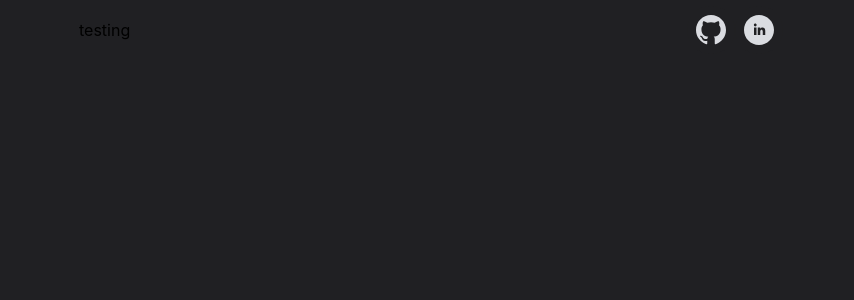
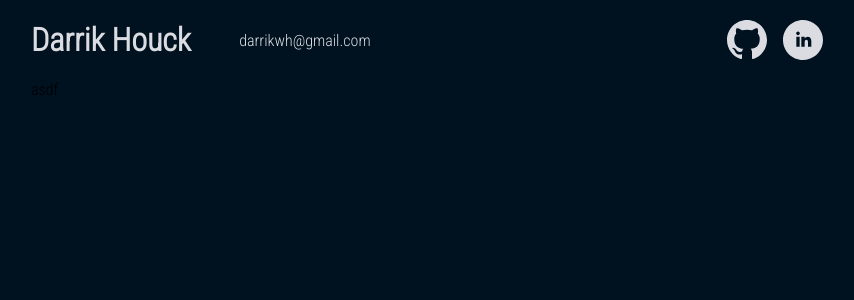
Before and after one commit to Daarrik/kanji-guess-v2, a React (Create React App) app: page / in a window 1280 px wide. Shown: the top 300 px of the page, without its empty margins (209-1063 px from the left). Built offline with nearby package versions, Linux system fonts and the light colour scheme.

Commit message:
rename header -> footer

```diff
--- a/public/index.html
+++ b/public/index.html
@@ -7,6 +7,12 @@
     <meta name="theme-color" content="#000000" />
     <meta name="Kanji Guess" content="Kanji testing app" />
     <link rel="manifest" href="%PUBLIC_URL%/manifest.json" />
+    <link rel="preconnect" href="https://fonts.googleapis.com" />
+    <link rel="preconnect" href="https://fonts.gstatic.com" crossorigin />
+    <link
+      href="https://fonts.googleapis.com/css2?family=Roboto+Condensed:wght@300&display=swap"
+      rel="stylesheet"
+    />
     <!--
       Notice the use of %PUBLIC_URL% in the tags above.
       It will be replaced with the URL of the `public` folder during the build.
@@ -21,15 +27,5 @@
   <body>
     <noscript>You need to enable JavaScript to run this app.</noscript>
     <div id="root"></div>
-    <!--
-      This HTML file is a template.
-      If you open it directly in the browser, you will see an empty page.
-
-      You can add webfonts, meta tags, or analytics to this file.
-      The build step will place the bundled scripts into the <body> tag.
-
-      To begin the development, run `npm start` or `yarn start`.
-      To create a production bundle, use `npm run build` or `yarn build`.
-    -->
   </body>
 </html>
--- a/src/App.tsx
+++ b/src/App.tsx
@@ -1,9 +1,10 @@
-import Header from "./components/Header";
+import Footer from "./components/Footer";
 
 const App: React.FC = () => {
   return (
     <div>
-      <Header />
+      <Footer />
+      <main>asdf</main>
     </div>
   );
 };
--- /dev/null
+++ b/src/components/Footer.tsx
@@ -0,0 +1,16 @@
+import Nav from "./Nav";
+
+const Footer: React.FC = () => {
+  return (
+    <div id="footer" className="flex-center">
+      <h1 id="title">Darrik Houck</h1>
+      <div className="padding-right">
+        <p className="text-normal">darrikwh@gmail.com</p>
+        <p className="text-normal"></p>
+      </div>
+      <Nav />
+    </div>
+  );
+};
+
+export default Footer;
--- a/src/components/Header.tsx
+++ /dev/null
@@ -1,12 +0,0 @@
-import Nav from "./Nav";
-
-const Header: React.FC = () => {
-  return (
-    <div id="header" className="flex-center">
-      <p id="title">testing</p>
-      <Nav />
-    </div>
-  );
-};
-
-export default Header;
--- a/src/index.css
+++ b/src/index.css
@@ -1,17 +1,18 @@
 body {
-  font-family: -apple-system, BlinkMacSystemFont, "Segoe UI", "Roboto", "Oxygen",
+  /* font-family: -apple-system, BlinkMacSystemFont, "Segoe UI", "Roboto", "Oxygen",
     "Ubuntu", "Cantarell", "Fira Sans", "Droid Sans", "Helvetica Neue",
-    sans-serif;
+    sans-serif; */
+  font-family: "Roboto Condensed", sans-serif;
   -webkit-font-smoothing: antialiased;
   -moz-osx-font-smoothing: grayscale;
-  max-width: 1024px;
+  max-width: 800px;
   margin: auto;
   background-color: var(--bg);
 }
 
 :root {
-  --bg: #202023;
-  --nav-height: 60px;
+  --bg: #001220;
+  --nav-height: 80px;
   --text-color: #dadce1;
 }
 
@@ -20,6 +21,7 @@ code {
     monospace;
 }
 
+h1,
 p {
   margin: 0;
   cursor: default;
@@ -36,18 +38,22 @@ a {
   justify-content: center;
 }
 
-#header {
+#title {
+  color: var(--text-color);
+}
+
+#footer {
+  height: var(--nav-height);
   justify-content: space-between;
-  padding: 0 10rem 0 10rem;
 }
 
 #nav {
-  height: var(--nav-height);
+  height: calc(var(--nav-height) * 0.8);
 }
 
 .navitem {
-  width: calc(var(--nav-height) * 0.8);
-  height: calc(var(--nav-height) * 0.8);
+  width: calc(var(--nav-height) * 0.7);
+  height: calc(var(--nav-height) * 0.7);
   border-radius: 50%;
   color: var(--text-color);
   background-color: var(--bg);
@@ -63,3 +69,11 @@ a {
   height: calc(var(--nav-height) * 0.5);
   fill: var(--text-color);
 }
+
+.text-normal {
+  color: var(--text-color);
+}
+
+.padding-right {
+  padding-right: 300px;
+}
```
